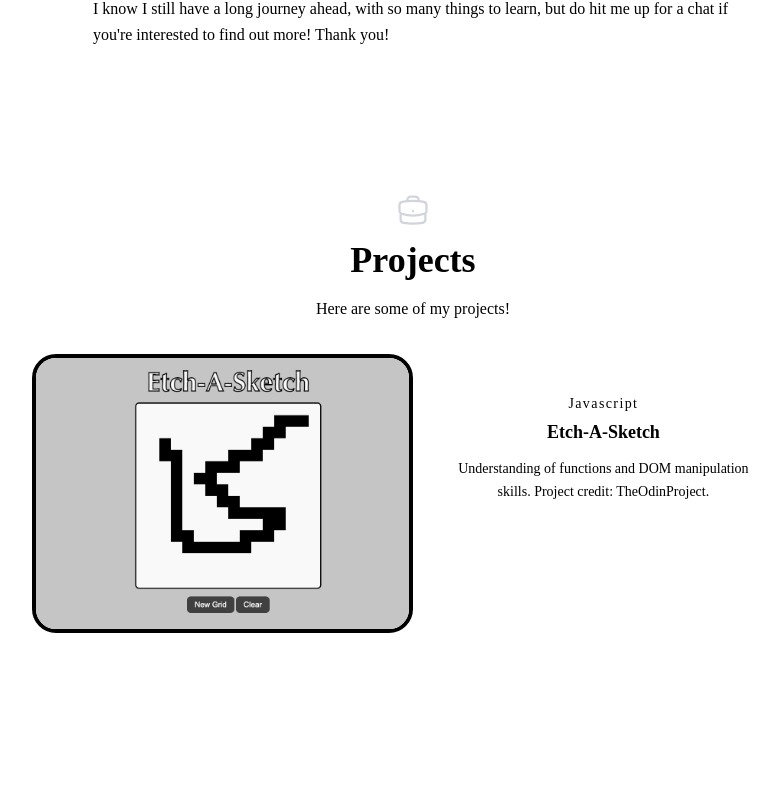
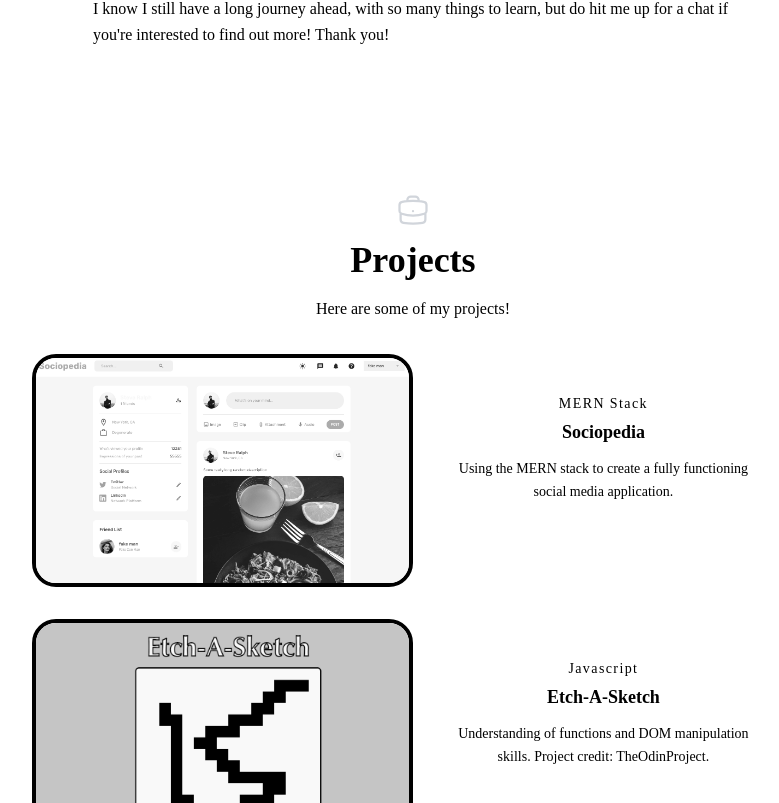
Before and after one commit to jordung/portfolio, a React (Create React App) app: page / in a window 1280 px wide. Shown: the part 1494-2297 px from the top of the page, without its empty margins (227-1006 px from the left). Built offline with nearby package versions, Linux system fonts and the light colour scheme.

Commit message:
updated projects

```diff
--- a/package.json
+++ b/package.json
@@ -1,5 +1,5 @@
 {
-  "name": "ortfolio",
+  "name": "portfolio",
   "version": "0.1.0",
   "homepage": "https://jordung.github.io/portfolio",
   "private": true,
--- a/src/data.js
+++ b/src/data.js
@@ -1,4 +1,12 @@
 export const projects = [
+  {
+    title: "Sociopedia",
+    subtitle: "MERN Stack",
+    description:
+      "Using the MERN stack to create a fully functioning social media application. ",
+    image: require("./assets/mern-social-media.png"),
+    link: "https://github.com/jordung/mern-social-media/",
+  },
   {
     title: "Etch-A-Sketch",
     subtitle: "Javascript",
```
Also changed, not shown: src/assets/mern-social-media.png (added).
